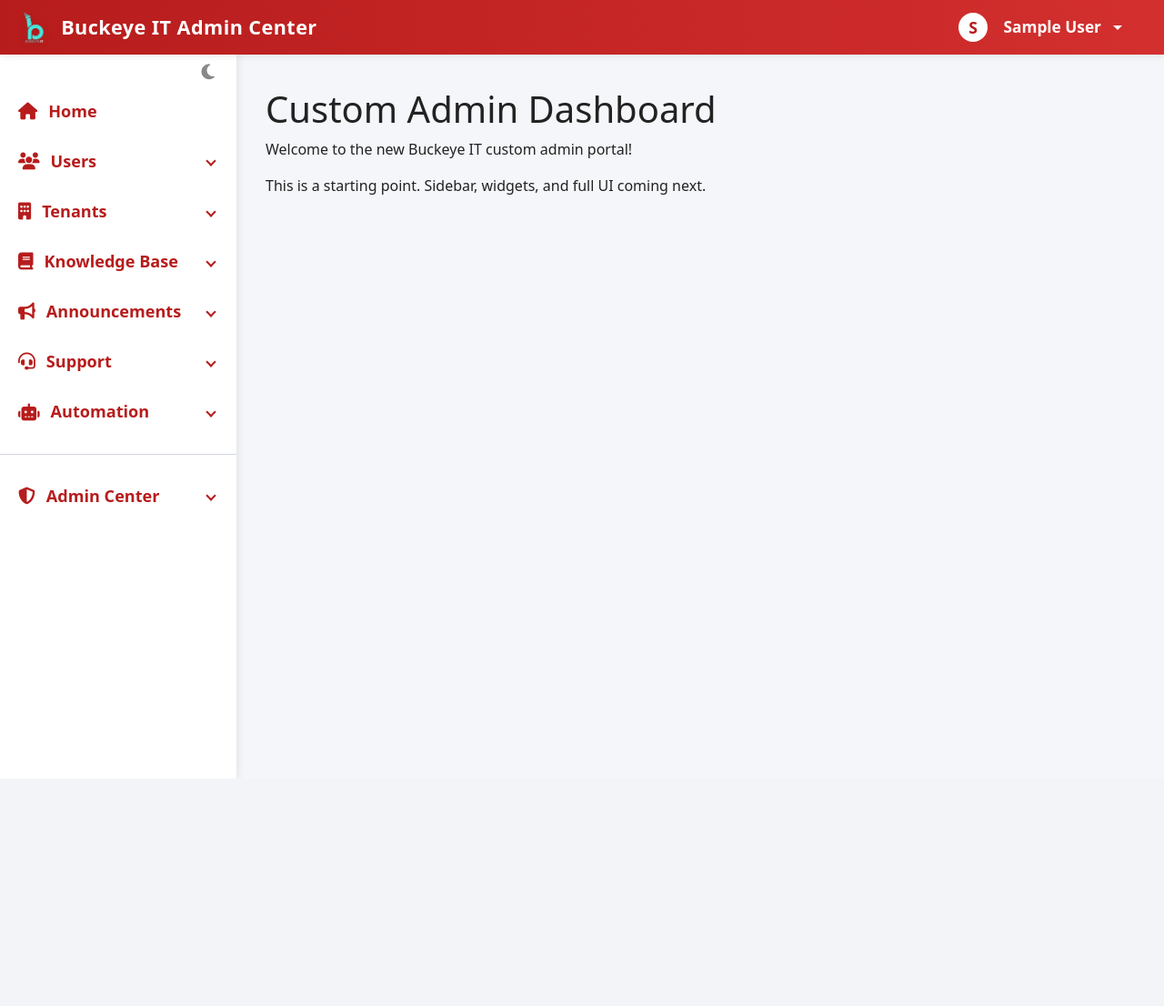
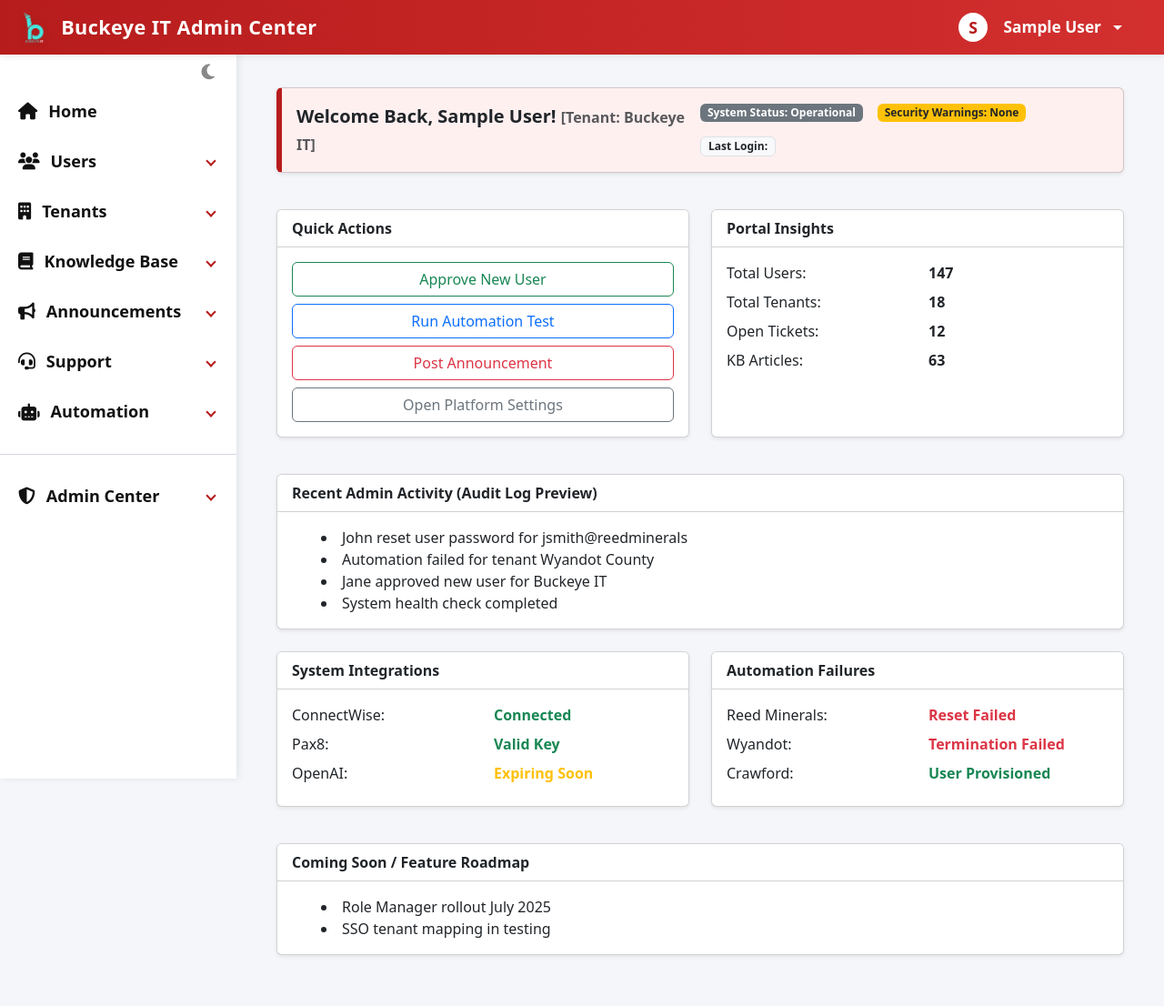
Before and after one commit to jhamiltondev/buckeyeit-portal, a Django app: page /adminpanel/ in a window 1280 px wide. Shown: the whole page at 91% size. Before the commit the page ends 856 px from the top, so only its background shows below. Run offline with Django 5.2, Linux system fonts and the light colour scheme; the visitor is signed in with stand-in values (Sample User, id 1).

Commit message:
Admin UI: Sidebar text black, modern dashboard layout (placeholders)

```diff
--- a/adminpanel/templates/adminpanel/base.html
+++ b/adminpanel/templates/adminpanel/base.html
@@ -119,7 +119,7 @@
             align-items: center;
             font-weight: 700;
             padding: 14px 24px 14px 20px;
-            color: #b71c1c;
+            color: #111 !important;
             text-decoration: none;
             font-size: 1.13rem;
             cursor: pointer;
@@ -128,12 +128,12 @@
         }
         .sidebar-section.open > .sidebar-link {
             background: #f4f6fa;
-            color: #23272f;
+            color: #23272f !important;
             box-shadow: 0 2px 8px rgba(62,166,255,0.08);
         }
         .sidebar-section > .sidebar-link:hover, .sidebar-section > .sidebar-link:focus {
             background: #f4f6fa;
-            color: #23272f;
+            color: #23272f !important;
         }
         .sidebar-section > .sidebar-link i {
             margin-right: 12px;
@@ -166,7 +166,7 @@
         .sidebar-submenu li a {
             display: flex;
             align-items: center;
-            color: #4a4a4a;
+            color: #222 !important;
             padding: 8px 0;
             text-decoration: none;
             font-size: 1.01rem;
@@ -175,7 +175,7 @@
         }
         .sidebar-submenu li a:hover, .sidebar-submenu li a:focus {
             background: #f4f6fa;
-            color: #23272f;
+            color: #23272f !important;
         }
         .sidebar-submenu li a i {
             margin-right: 10px;
--- a/adminpanel/templates/adminpanel/dashboard.html
+++ b/adminpanel/templates/adminpanel/dashboard.html
@@ -3,7 +3,129 @@
 {% block title %}Admin Dashboard | Buckeye IT{% endblock %}
 
 {% block content %}
-    <h1>Custom Admin Dashboard</h1>
-    <p>Welcome to the new Buckeye IT custom admin portal!</p>
-    <p>This is a starting point. Sidebar, widgets, and full UI coming next.</p>
+<div class="container-fluid">
+    <!-- Welcome Banner -->
+    <div class="row mb-4">
+        <div class="col-12">
+            <div class="card shadow-sm mb-3" style="background: #fff0f0; border-left: 6px solid #b71c1c;">
+                <div class="card-body d-flex flex-wrap flex-md-nowrap align-items-center justify-content-between">
+                    <div class="fw-bold" style="font-size:1.25rem;">Welcome Back, {{ request.user.get_full_name|default:request.user.username }}! <span class="text-muted" style="font-size:1rem;">[Tenant: Buckeye IT]</span></div>
+                    <div class="d-flex flex-wrap gap-3 mt-3 mt-md-0">
+                        <span class="badge bg-secondary">System Status: Operational</span>
+                        <span class="badge bg-warning text-dark">Security Warnings: None</span>
+                        <span class="badge bg-light text-dark border">Last Login: {{ request.user.last_login|date:'M d, Y H:i' }}</span>
+                    </div>
+                </div>
+            </div>
+        </div>
+    </div>
+    <!-- Quick Actions & Portal Insights -->
+    <div class="row mb-4">
+        <div class="col-md-6 mb-3">
+            <div class="card h-100 shadow-sm">
+                <div class="card-header fw-bold bg-white">Quick Actions</div>
+                <div class="card-body d-grid gap-2">
+                    <button class="btn btn-outline-success">Approve New User</button>
+                    <button class="btn btn-outline-primary">Run Automation Test</button>
+                    <button class="btn btn-outline-danger">Post Announcement</button>
+                    <button class="btn btn-outline-secondary">Open Platform Settings</button>
+                </div>
+            </div>
+        </div>
+        <div class="col-md-6 mb-3">
+            <div class="card h-100 shadow-sm">
+                <div class="card-header fw-bold bg-white">Portal Insights</div>
+                <div class="card-body">
+                    <div class="row mb-2">
+                        <div class="col-6">Total Users:</div>
+                        <div class="col-6 fw-bold">147</div>
+                    </div>
+                    <div class="row mb-2">
+                        <div class="col-6">Total Tenants:</div>
+                        <div class="col-6 fw-bold">18</div>
+                    </div>
+                    <div class="row mb-2">
+                        <div class="col-6">Open Tickets:</div>
+                        <div class="col-6 fw-bold">12</div>
+                    </div>
+                    <div class="row mb-2">
+                        <div class="col-6">KB Articles:</div>
+                        <div class="col-6 fw-bold">63</div>
+                    </div>
+                </div>
+            </div>
+        </div>
+    </div>
+    <!-- Recent Admin Activity -->
+    <div class="row mb-4">
+        <div class="col-12">
+            <div class="card shadow-sm">
+                <div class="card-header fw-bold bg-white">Recent Admin Activity (Audit Log Preview)</div>
+                <div class="card-body">
+                    <ul class="mb-0" style="list-style: disc inside;">
+                        <li>John reset user password for jsmith@reedminerals</li>
+                        <li>Automation failed for tenant Wyandot County</li>
+                        <li>Jane approved new user for Buckeye IT</li>
+                        <li>System health check completed</li>
+                    </ul>
+                </div>
+            </div>
+        </div>
+    </div>
+    <!-- System Integrations & Automation Failures -->
+    <div class="row mb-4">
+        <div class="col-md-6 mb-3">
+            <div class="card h-100 shadow-sm">
+                <div class="card-header fw-bold bg-white">System Integrations</div>
+                <div class="card-body">
+                    <div class="row mb-2">
+                        <div class="col-6">ConnectWise:</div>
+                        <div class="col-6 fw-bold text-success">Connected</div>
+                    </div>
+                    <div class="row mb-2">
+                        <div class="col-6">Pax8:</div>
+                        <div class="col-6 fw-bold text-success">Valid Key</div>
+                    </div>
+                    <div class="row mb-2">
+                        <div class="col-6">OpenAI:</div>
+                        <div class="col-6 fw-bold text-warning">Expiring Soon</div>
+                    </div>
+                </div>
+            </div>
+        </div>
+        <div class="col-md-6 mb-3">
+            <div class="card h-100 shadow-sm">
+                <div class="card-header fw-bold bg-white">Automation Failures</div>
+                <div class="card-body">
+                    <div class="row mb-2">
+                        <div class="col-6">Reed Minerals:</div>
+                        <div class="col-6 fw-bold text-danger">Reset Failed</div>
+                    </div>
+                    <div class="row mb-2">
+                        <div class="col-6">Wyandot:</div>
+                        <div class="col-6 fw-bold text-danger">Termination Failed</div>
+                    </div>
+                    <div class="row mb-2">
+                        <div class="col-6">Crawford:</div>
+                        <div class="col-6 fw-bold text-success">User Provisioned</div>
+                    </div>
+                </div>
+            </div>
+        </div>
+    </div>
+    <!-- Coming Soon / Feature Roadmap -->
+    <div class="row mb-4">
+        <div class="col-12">
+            <div class="card shadow-sm">
+                <div class="card-header fw-bold bg-white">Coming Soon / Feature Roadmap</div>
+                <div class="card-body">
+                    <ul class="mb-0" style="list-style: disc inside;">
+                        <li>Role Manager rollout July 2025</li>
+                        <li>SSO tenant mapping in testing</li>
+                    </ul>
+                </div>
+            </div>
+        </div>
+    </div>
+</div>
 {% endblock %}
```
